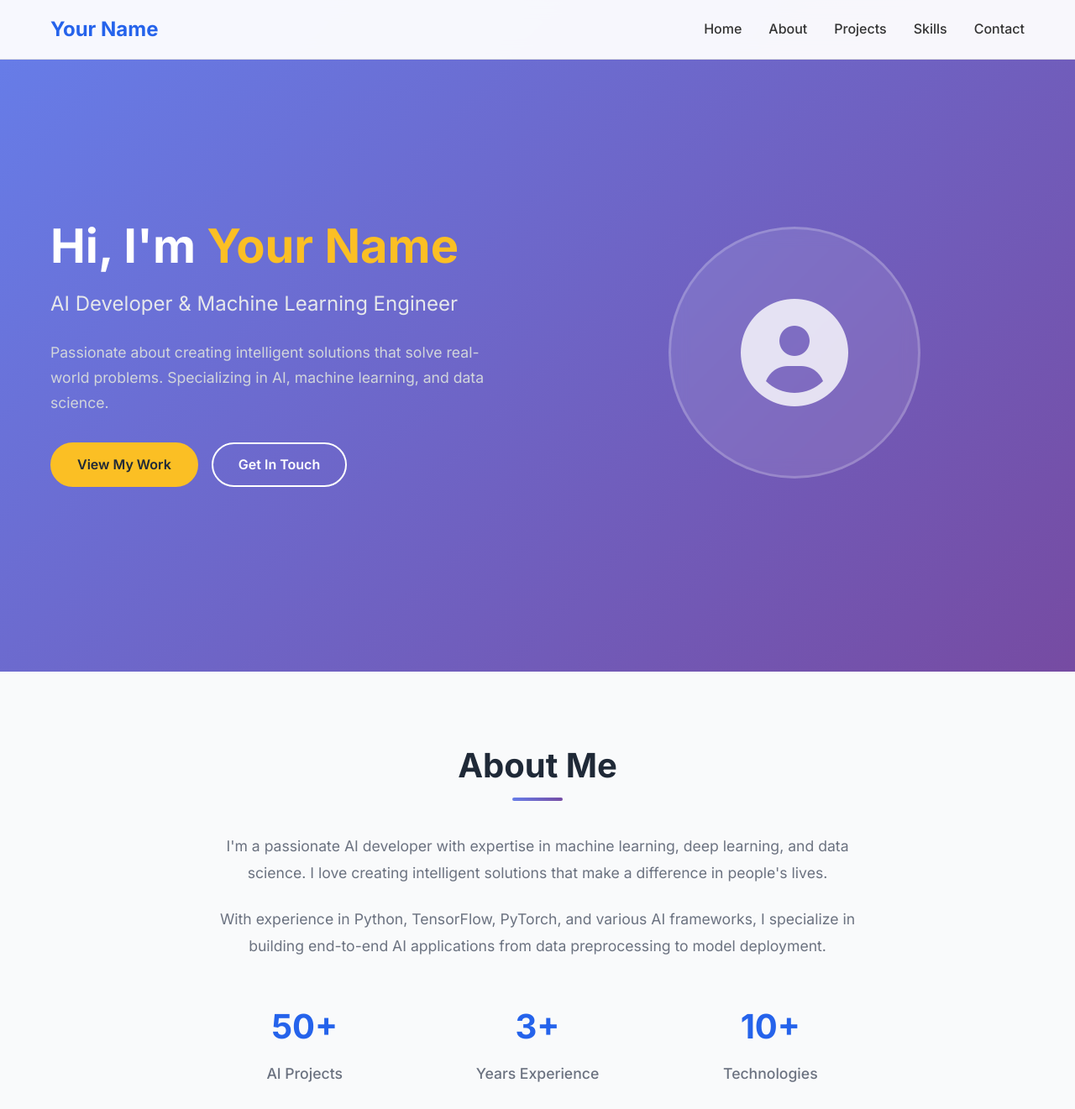
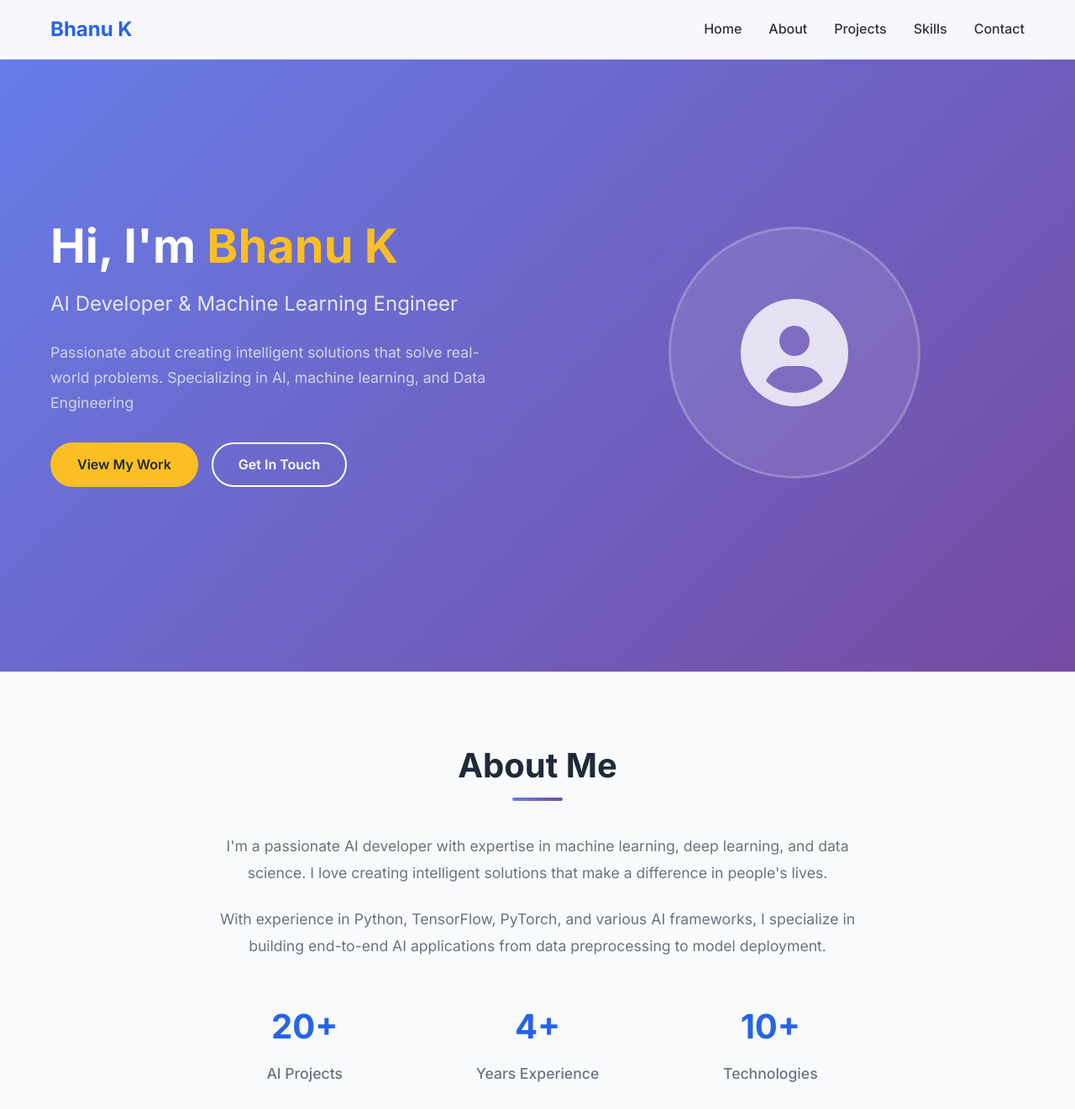
Before and after one commit to KBhanuVikash/portfolio-website, a plain HTML site: page index.html in a window 1280 px wide. Shown: the top 1321 px of the page at 84% size. Drawn offline with Linux system fonts and the light colour scheme.

Commit message:
Update index.html

```diff
--- a/index.html
+++ b/index.html
@@ -3,7 +3,7 @@
 <head>
     <meta charset="UTF-8">
     <meta name="viewport" content="width=device-width, initial-scale=1.0">
-    <title>Your Name - AI Portfolio</title>
+    <title>Bhanu K - AI Portfolio</title>
     <link rel="stylesheet" href="styles.css">
     <link href="https://cdnjs.cloudflare.com/ajax/libs/font-awesome/6.0.0/css/all.min.css" rel="stylesheet">
     <link href="https://fonts.googleapis.com/css2?family=Inter:wght@300;400;500;600;700&display=swap" rel="stylesheet">
@@ -13,7 +13,7 @@
     <nav class="navbar">
         <div class="nav-container">
             <div class="nav-logo">
-                <span>Your Name</span>
+                <span>Bhanu K</span>
             </div>
             <ul class="nav-menu">
                 <li class="nav-item">
@@ -45,12 +45,12 @@
         <div class="hero-container">
             <div class="hero-content">
                 <h1 class="hero-title">
-                    Hi, I'm <span class="highlight">Your Name</span>
+                    Hi, I'm <span class="highlight">Bhanu K</span>
                 </h1>
                 <h2 class="hero-subtitle">AI Developer & Machine Learning Engineer</h2>
                 <p class="hero-description">
                     Passionate about creating intelligent solutions that solve real-world problems.
-                    Specializing in AI, machine learning, and data science.
+                    Specializing in AI, machine learning, and Data Engineering
                 </p>
                 <div class="hero-buttons">
                     <a href="#projects" class="btn btn-primary">View My Work</a>
@@ -83,11 +83,11 @@
                     </p>
                     <div class="about-stats">
                         <div class="stat">
-                            <h3>50+</h3>
+                            <h3>20+</h3>
                             <p>AI Projects</p>
                         </div>
                         <div class="stat">
-                            <h3>3+</h3>
+                            <h3>4+</h3>
                             <p>Years Experience</p>
                         </div>
                         <div class="stat">
@@ -166,7 +166,7 @@
                     <div class="contact-links">
                         <a href="mailto:your.email@example.com" class="contact-link">
                             <i class="fas fa-envelope"></i>
-                            your.email@example.com
+                           Bhanuvikashk.email@example.com
                         </a>
                         <a href="https://linkedin.com/in/yourprofile" class="contact-link">
                             <i class="fab fa-linkedin"></i>
@@ -199,7 +199,7 @@
     <!-- Footer -->
     <footer class="footer">
         <div class="container">
-            <p>&copy; 2024 Your Name. All rights reserved.</p>
+            <p>&copy; 2025 Bhanu K. All rights reserved.</p>
         </div>
     </footer>
 
```
